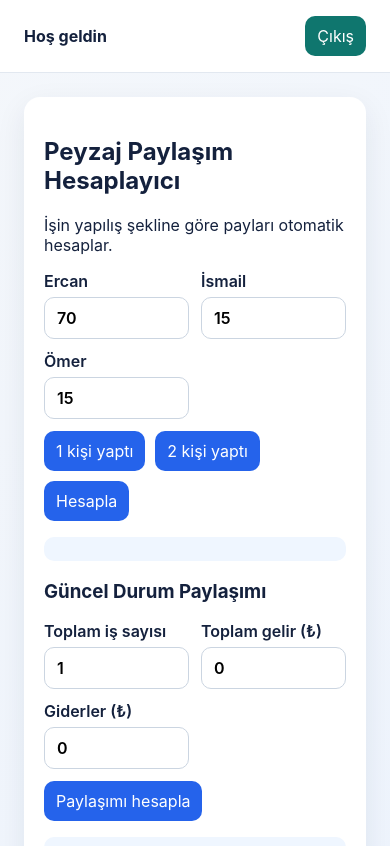
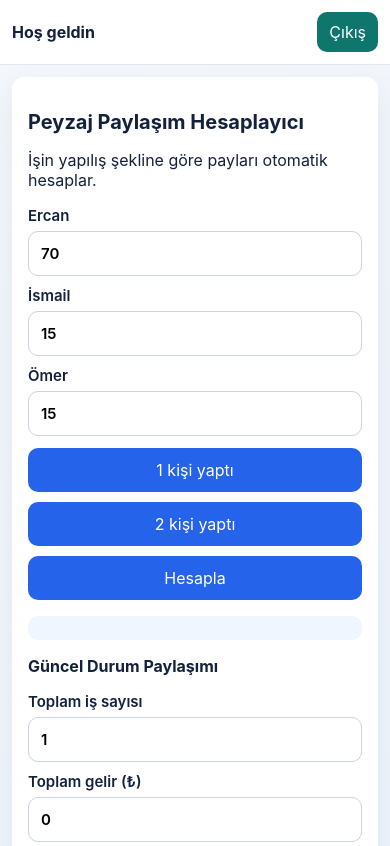
Before and after one commit to bye315/peyzaj-yonetim, a website: page public/index.html in a window 390 px wide. Shown: the top 846 px of the page. Drawn offline with Linux system fonts and the light colour scheme; no server answers.

Commit message:
All files

```diff
--- a/public/style.css
+++ b/public/style.css
@@ -105,3 +105,58 @@ button.danger {
 small {
   color: #475569;
 }
+
+/* Mobile / small screens */
+@media (max-width: 600px) {
+  .container {
+    padding: 12px;
+    max-width: 100%;
+    grid-template-columns: 1fr;
+  }
+
+  .topbar {
+    padding: 12px;
+    gap: 10px;
+  }
+
+  .card {
+    padding: 16px;
+    border-radius: 12px;
+  }
+
+  .grid {
+    grid-template-columns: 1fr;
+    gap: 10px;
+  }
+
+  label { font-size: 15px; }
+
+  input, select, textarea {
+    padding: 12px;
+    font-size: 15px;
+  }
+
+  .actions {
+    flex-direction: column;
+    align-items: stretch;
+  }
+
+  .actions button {
+    width: 100%;
+    padding: 12px;
+    font-size: 16px;
+  }
+
+  .result {
+    font-size: 15px;
+  }
+
+  h1 { font-size: 20px; }
+  h2 { font-size: 18px; }
+  h3 { font-size: 16px; }
+}
+
+/* Larger screens: slightly increase spacing */
+@media (min-width: 1200px) {
+  .container { max-width: 1100px; }
+}
```
Also changed, not shown: server.js (+7 -3 lines), 1 other file.
